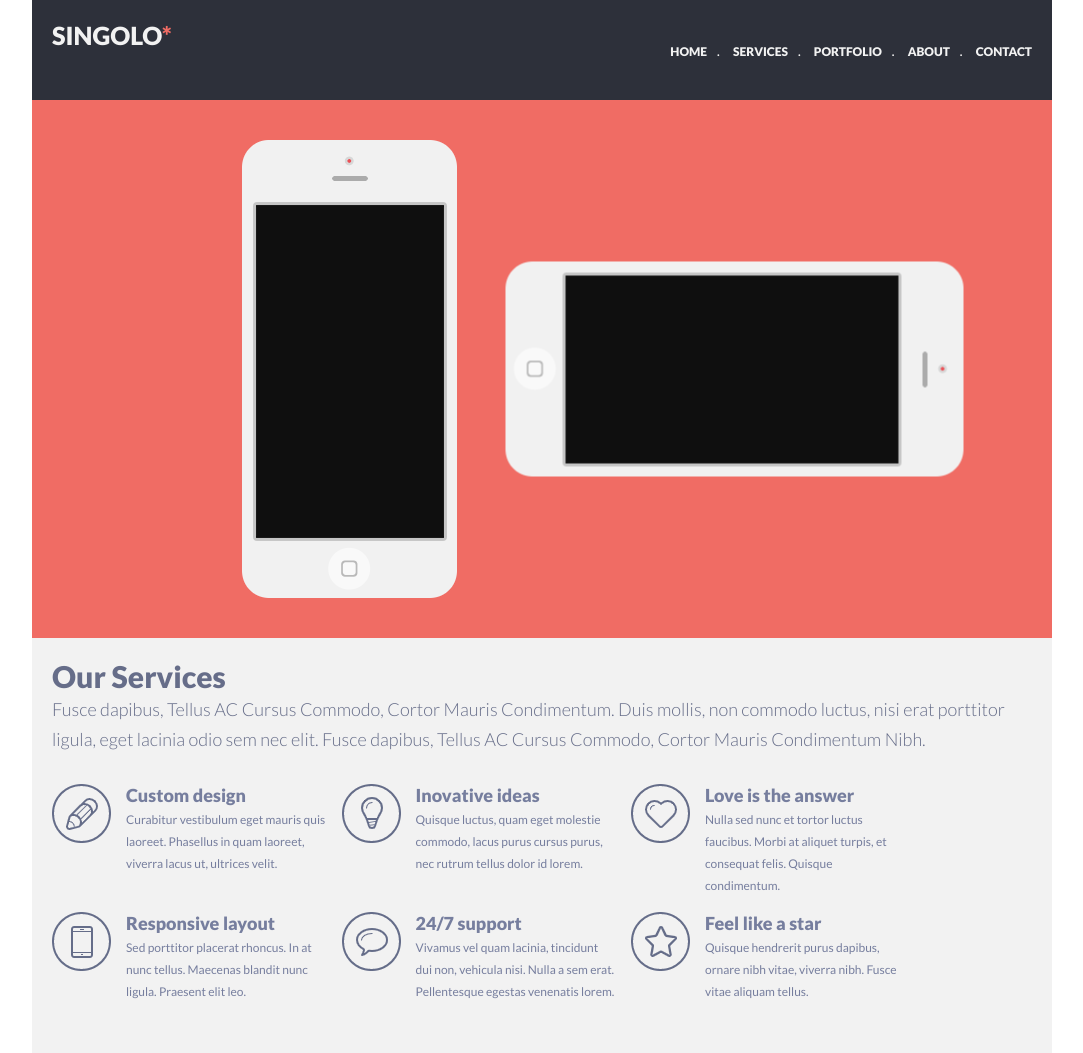
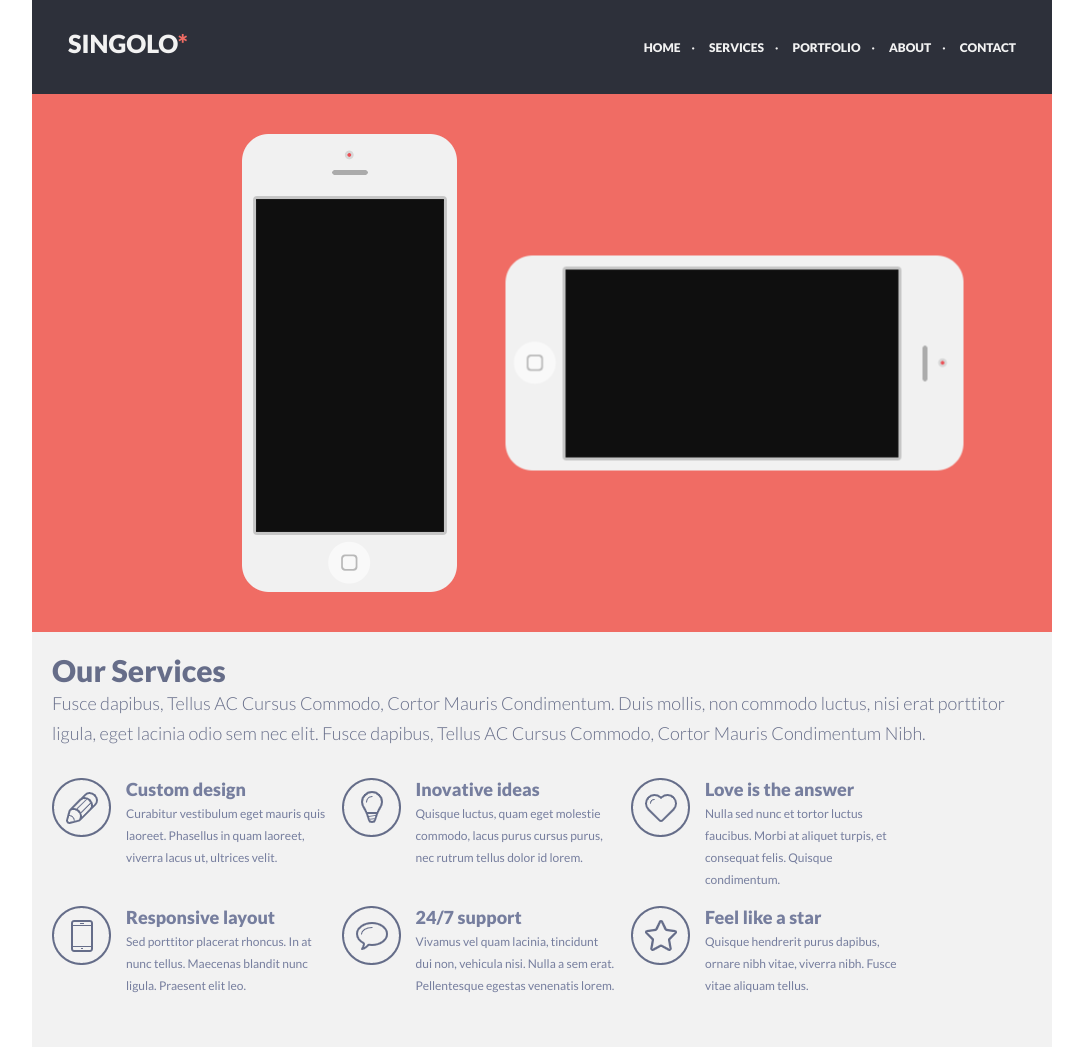
Before and after one commit to jarolika30/singolo, a plain HTML site: page index.html in a window 1280 px wide. Shown: the whole page, without its empty margins (98-1181 px from the left). Drawn offline with Linux system fonts and the light colour scheme.

Commit message:
feat: make perfect pixel of header

```diff
--- a/styles.css
+++ b/styles.css
@@ -1,7 +1,7 @@
 * {
   margin: 0;
   padding: 0;
-  box-sizing: content-box;
+  box-sizing: border-box;
   font-family: 'Lato', Arial, Helvetica, sans-serif;
 }
 
@@ -12,9 +12,9 @@
 
 header {
   display: flex;
-  height: 60px;
+  height: 94px;
   justify-content: space-between;
-  padding: 20px;
+  padding: 28px 36px;
   background: #2d303a;
   color: #f2f2f2;
 }
@@ -24,10 +24,6 @@ header li {
   list-style-type: none;
   text-transform: uppercase;
   font-weight: bold;
-}
-
-nav {
-  padding: 20px 0 20px 20px;
 }
 
 h1 {
@@ -41,11 +37,15 @@ h1::after {
   color: #f06c64;
 }
 
+nav {
+  padding-top: 8px;
+}
+
 .nav-content::after {
-  content: '.';
+  content: '·';
   font-weight: bold;
-  margin-left: 10px;
-  margin-right: 10px;
+  margin-left: 11px;
+  margin-right: 11px;
 }
 
 .slider {
@@ -68,6 +68,7 @@ nav a {
 nav a:hover,
 nav a:active {
   color: #f06c64;
+  cursor: pointer;
 }
 
 .services-block {
```
